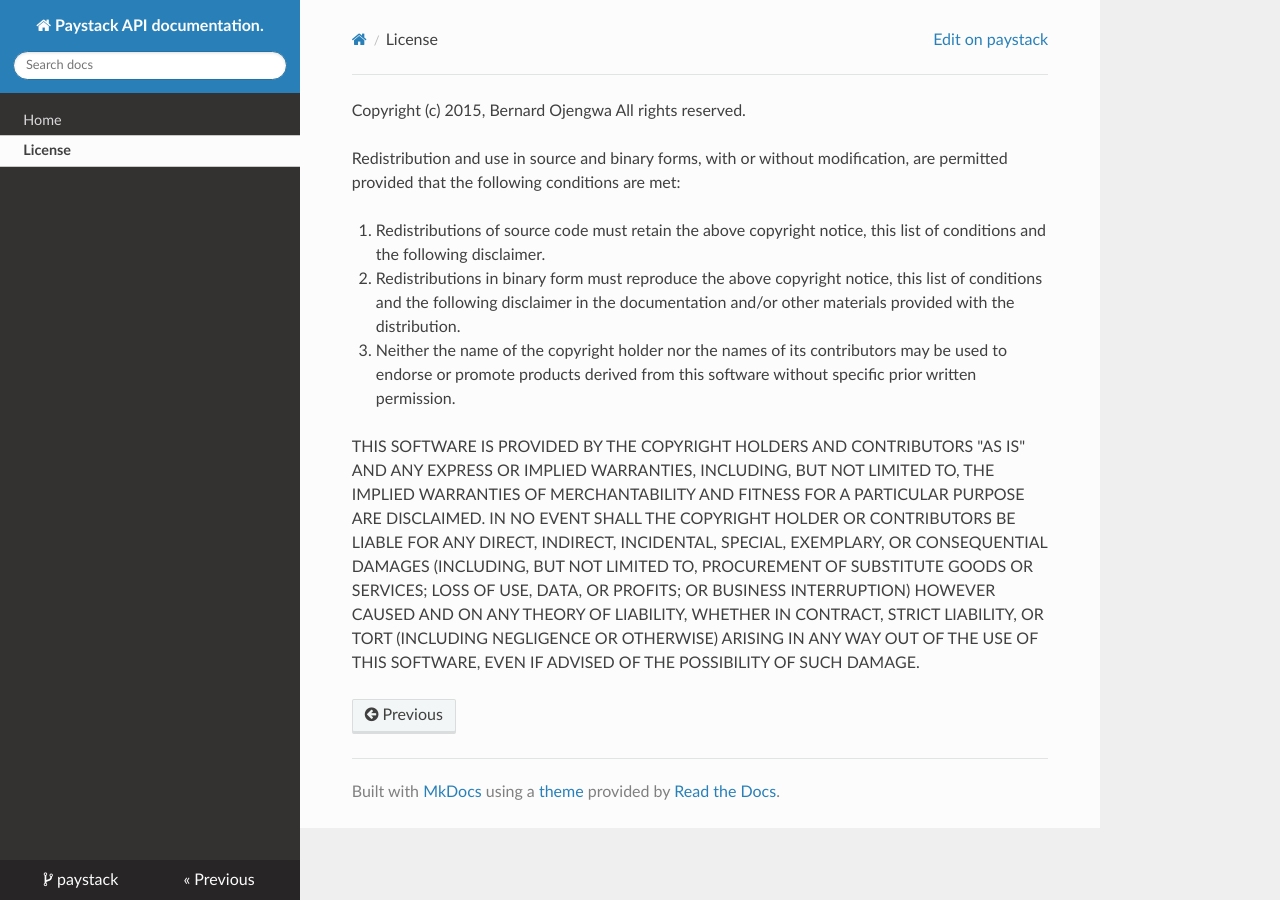
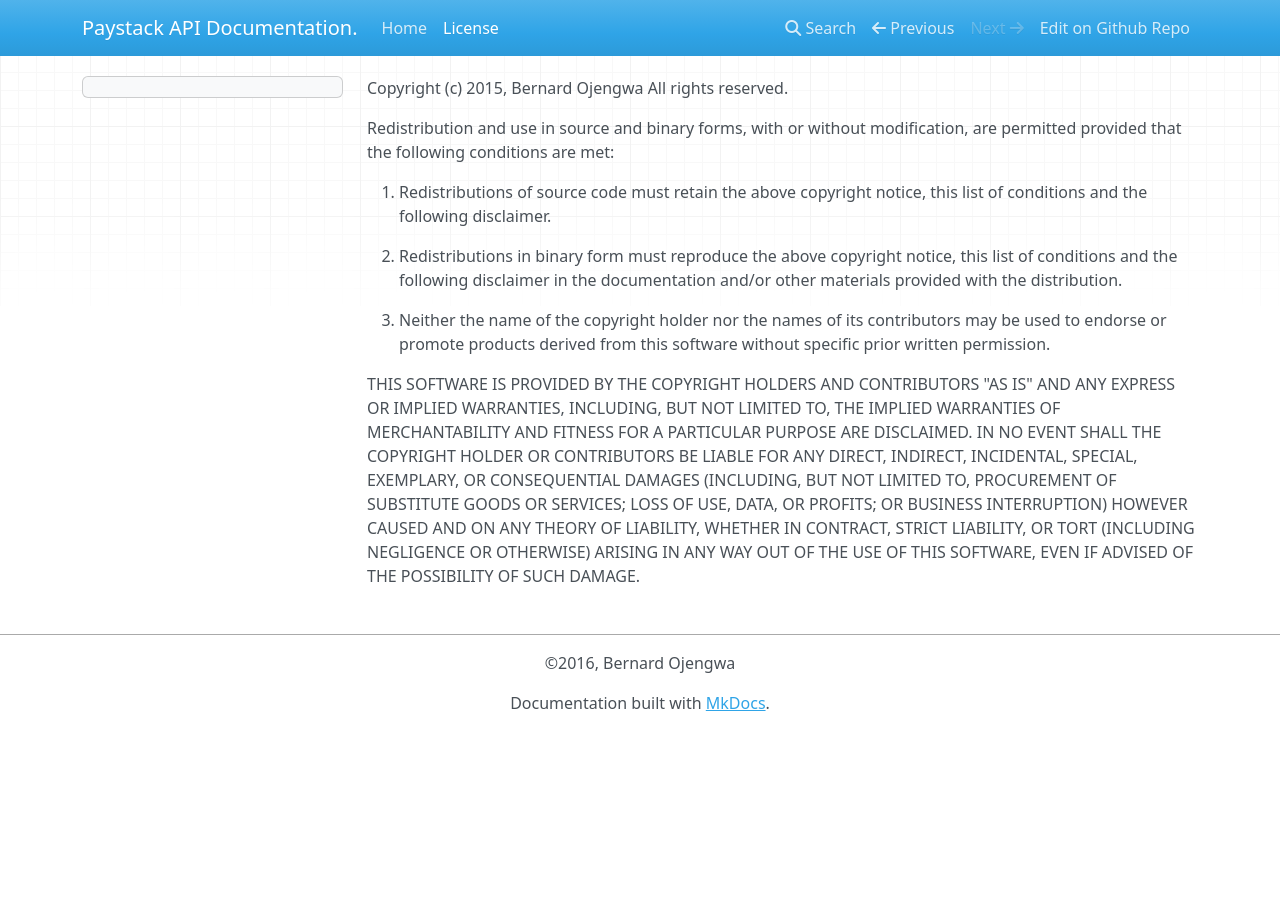
Before and after one commit to ojengwa/paystack, an MkDocs documentation site: the page built from docs/license.md, in a window 1280 px wide. Built offline with MkDocs 1.6.1, drawn with Linux system fonts in a browser that asks for light colours; nearby versions of some CDN libraries.

Commit message:
update mkdocs.yml

```diff
--- a/mkdocs.yml
+++ b/mkdocs.yml
@@ -1,6 +1,14 @@
-site_name: Paystack API documentation.
-theme: readthedocs
-repo_url: https://github.com/ojengwa/paystack
-repo_name: paystack
+site_name: Paystack API Documentation.
+theme: mkdocs
+repo_url: https://github.com/ojengwa/paystack/
+repo_name: Github Repo
 site_description: A Paystack API wrapper in Python.
 site_author: Bernard Ojengwa
+copyright: ©2016, Bernard Ojengwa
+
+extra:
+    version: 1.5.0
+    links:
+        - https://github.com/mkdocs
+        - https://docs.readthedocs.org/en/latest/builds.html#mkdocs
+        - http://www.mkdocs.org/
```
